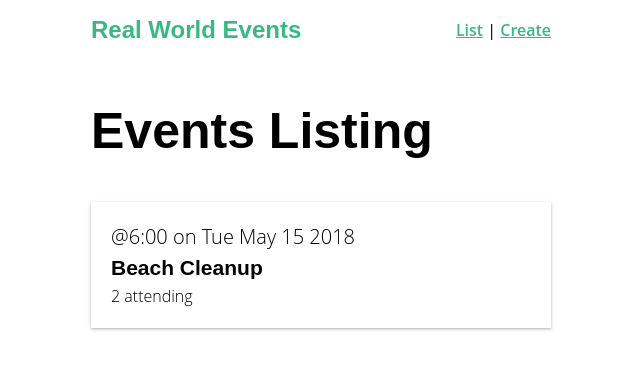
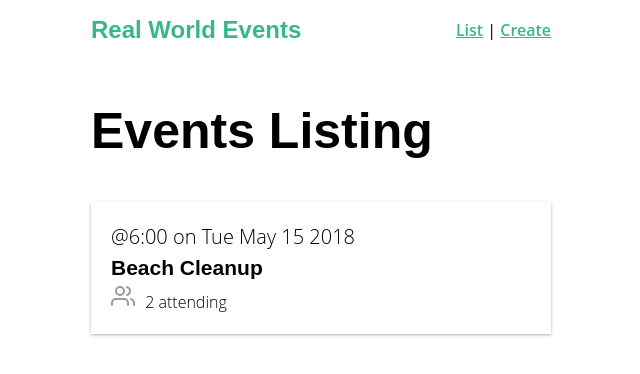
Before and after one commit to Yegoroot/fimanami-vue, a Vue app: page / in a window 1280 px wide. Shown: the top 374 px of the page, without its empty margins (319-959 px from the left). Built offline with nearby package versions, Linux system fonts and the light colour scheme.

Commit message:
2 global components

```diff
--- /dev/null
+++ b/src/components/BaseIcon.vue
@@ -0,0 +1,41 @@
+<template>
+	<div class="icon-wrapper">
+		<svg class="icon" :width="width" :height="height">
+			<use v-bind="{ 'xlink:href': '/feather-sprite.svg#' + name }" />
+		</svg>
+	</div>
+</template>
+
+<script>
+export default {
+	props: {
+		name: String,
+		width: {
+			type: [Number, String],
+			default: 24
+		},
+		height: {
+			type: [Number, String],
+			default: 24
+		}
+	}
+}
+</script>
+
+<style scoped>
+.icon-wrapper {
+	display: inline-flex;
+	align-items: center;
+	color: rgba(0, 0, 0, 0.4);
+	font-size: 1rem;
+	font-weight: 600;
+}
+.icon {
+	stroke: currentColor;
+	stroke-width: 2;
+	stroke-linecap: round;
+	stroke-linejoin: round;
+	fill: none;
+	margin-right: 6px;
+}
+</style>
--- a/src/components/EventCard.vue
+++ b/src/components/EventCard.vue
@@ -1,9 +1,9 @@
 <template>
 	<router-link class="event-link" :to="{ name: 'event-show', params: { id: event.id } }">
 		<div class="event-card -shadow">
-			<span class="eyebrow">@{{ event.time }} on {{ event.date }}</span>
+			<span class="eyebrow"> @{{ event.time }} on {{ event.date }} </span>
 			<h4 class="title">{{ event.title }}</h4>
-			<span>{{ event.attendees.length }} attending</span>
+			<span> <BaseIcon name="users" /> {{ event.attendees.length }} attending</span>
 		</div>
 	</router-link>
 </template>
--- a/src/main.js
+++ b/src/main.js
@@ -1,13 +1,22 @@
-import Vue from "vue";
-import App from "./App.vue";
-import router from "./router";
-import store from "./store";
-import "./registerServiceWorker";
+import Vue from 'vue'
+import App from './App.vue'
+import router from './router'
+import store from './store'
+import './registerServiceWorker'
+import upperFirst from 'lodash/upperFirst'
+import camelCase from 'lodash/camelCase'
 
-Vue.config.productionTip = false;
+Vue.config.productionTip = false
+
+const requireComponent = require.context('./components', false, /Base[A-Z]\w+\.(vue|js)$/) // webpack require.context
+requireComponent.keys().forEach(fileName => {
+	const componentConfig = requireComponent(fileName)
+	const componentName = upperFirst(camelCase(fileName.replace(/^\.\/(.*)\.\w+$/, '$1')))
+	Vue.component(componentName, componentConfig.default || componentConfig) // регестрируем глобально комопонент
+})
 
 new Vue({
-  router,
-  store,
-  render: h => h(App)
-}).$mount("#app");
+	router,
+	store,
+	render: h => h(App)
+}).$mount('#app')
```
Also changed, not shown: public/feather-sprite.svg (added), 1 other file (tests, documents, lock files or other folders).
